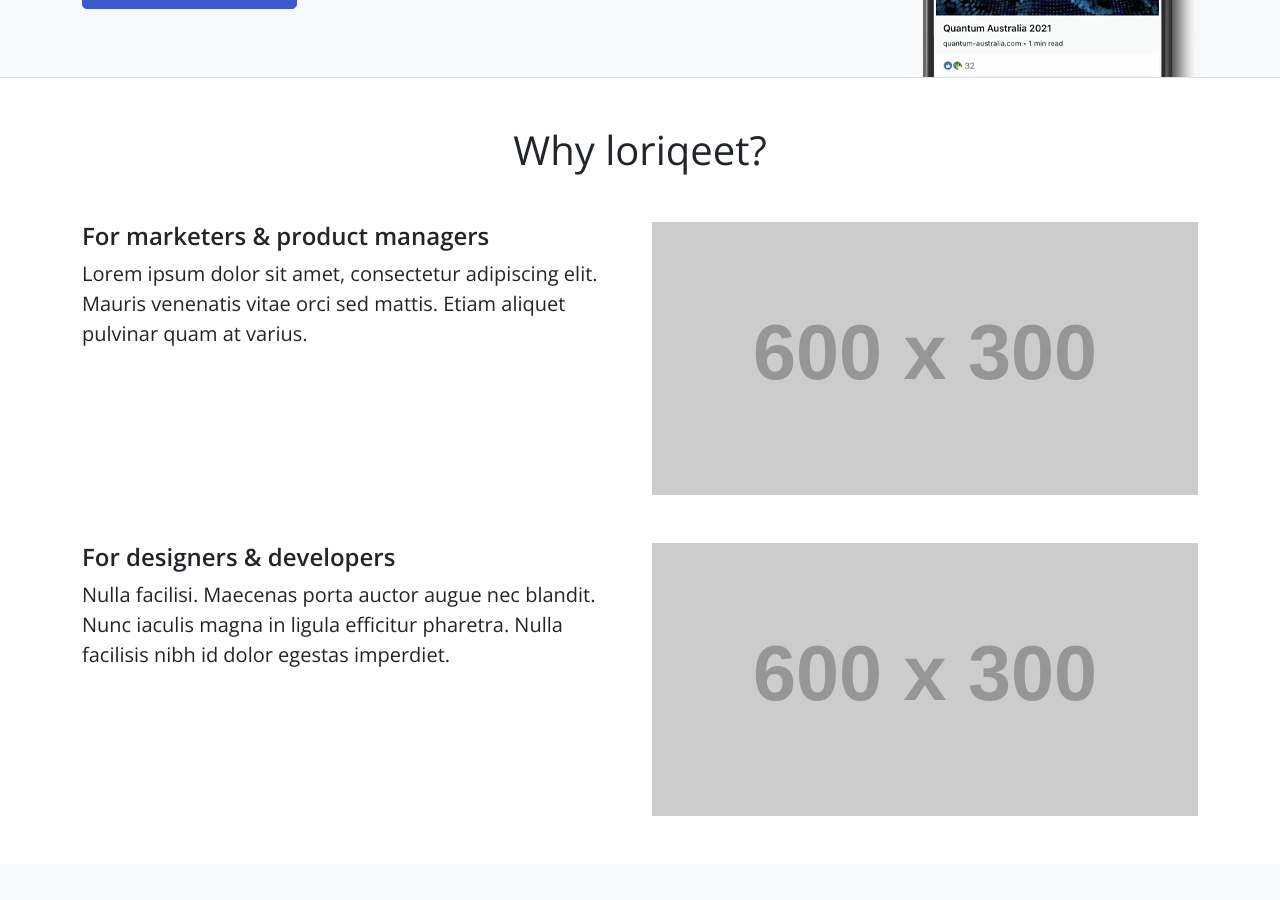
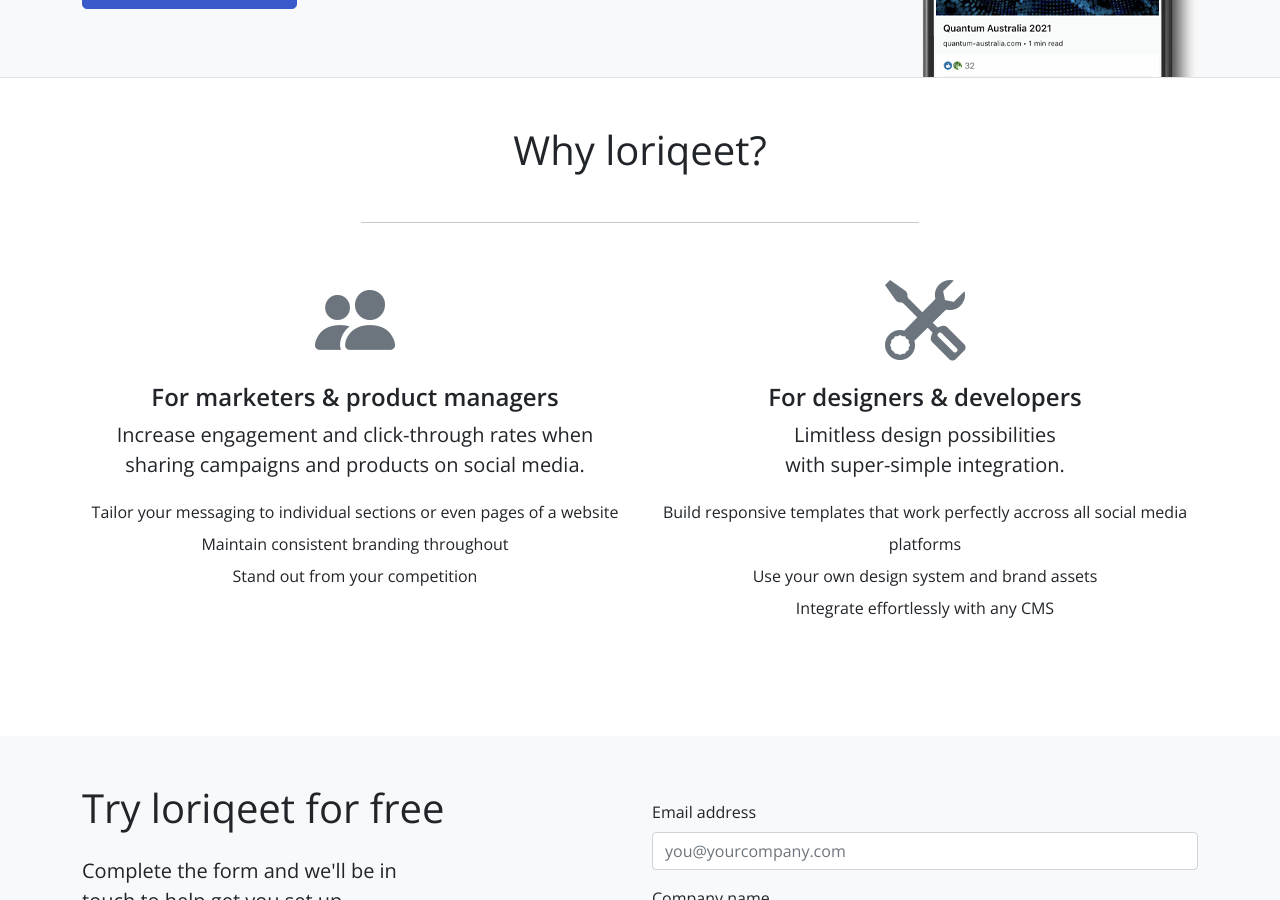
Before and after one commit to loriqeet/loriqeet.com, a Jekyll site: the page built from test.html, in a window 1280 px wide and 900 px high, scrolled down 390 px. Built offline with Jekyll 4.4.1, drawn with Linux system fonts in a browser that asks for light colours.

Commit message:
Update test.html

```diff
--- a/test.html
+++ b/test.html
@@ -17,25 +17,30 @@
   </div>
 </header>
 
-<section class="py-5">
+<section class="py-5 text-center ">
   <div class="container">
-    <h2 class="display-6 text-center mb-5" id="why-loriqeet">Why loriqeet?</h2>
-    <div class="row mb-5">
-      <div class="col-12 col-lg-6 text-center text-lg-start">
+    <h2 class="display-6 mb-5" id="why-loriqeet">Why loriqeet?</h2>
+    <hr class="mx-auto my-5 w-50 w-lg-25">
+    <div class="row my-5">
+      <div class="col-12 col-lg-6">
+        <p class="display-1 text-secondary"><i class="bi bi-people-fill"></i></p>
         <h3 class="h4">For marketers &amp; product managers</h3>
-        <p class="lead">Lorem ipsum dolor sit amet, consectetur adipiscing elit. Mauris venenatis vitae orci sed mattis. Etiam aliquet pulvinar quam at varius.</p>
+        <p class="lead">Increase engagement and click-through rates when<br>sharing campaigns and products on social media.</p>
+        <ul class="list-unstyled lh-lg">
+          <li>Tailor your messaging to individual sections or even pages of a website</li>
+          <li>Maintain consistent branding throughout</li>
+          <li>Stand out from your competition</li>
+        </ul>
       </div>
-      <div class="col-12 col-lg-6 text-center text-lg-end">
-        <img class="img-fluid" src="https://via.placeholder.com/600x300" alt="">
-      </div>
-    </div>
-    <div class="row">
-      <div class="col-12 col-lg-6 text-center text-lg-start">
+      <div class="col-12 col-lg-6">
+        <p class="display-1 text-secondary"><i class="bi bi-tools"></i></p>
         <h3 class="h4">For designers &amp; developers</h3>
-        <p class="lead">Nulla facilisi. Maecenas porta auctor augue nec blandit. Nunc iaculis magna in ligula efficitur pharetra. Nulla facilisis nibh id dolor egestas imperdiet.</p>
-      </div>
-      <div class="col-12 col-lg-6 text-center text-lg-end">
-        <img class="img-fluid" src="https://via.placeholder.com/600x300" alt="">
+        <p class="lead">Limitless design possibilities<br>with super-simple integration.</p>
+        <ul class="list-unstyled lh-lg">
+          <li>Build responsive templates that work perfectly accross all social media platforms</li>
+          <li>Use your own design system and brand assets</li>
+          <li>Integrate effortlessly with any CMS</li>
+        </ul>
       </div>
     </div>
   </div>
@@ -49,7 +54,7 @@
         <p class="lead my-4">Complete the form and we'll be in<br>touch to help get you set up.</p>
       </div>
       <div class="col-12 col-lg-6">
-        <form id="contact-form" action="https://formspree.io/f/mvodqlwp" method="post">
+        <form class="mx-3 mx-lg-0" id="contact-form" action="https://formspree.io/f/mvodqlwp" method="post">
           <div class="my-3">
             <label for="email" class="form-label">Email address</label>
             <input name="email" type="email" class="form-control" id="email" placeholder="you@yourcompany.com" size="100" required>
```
